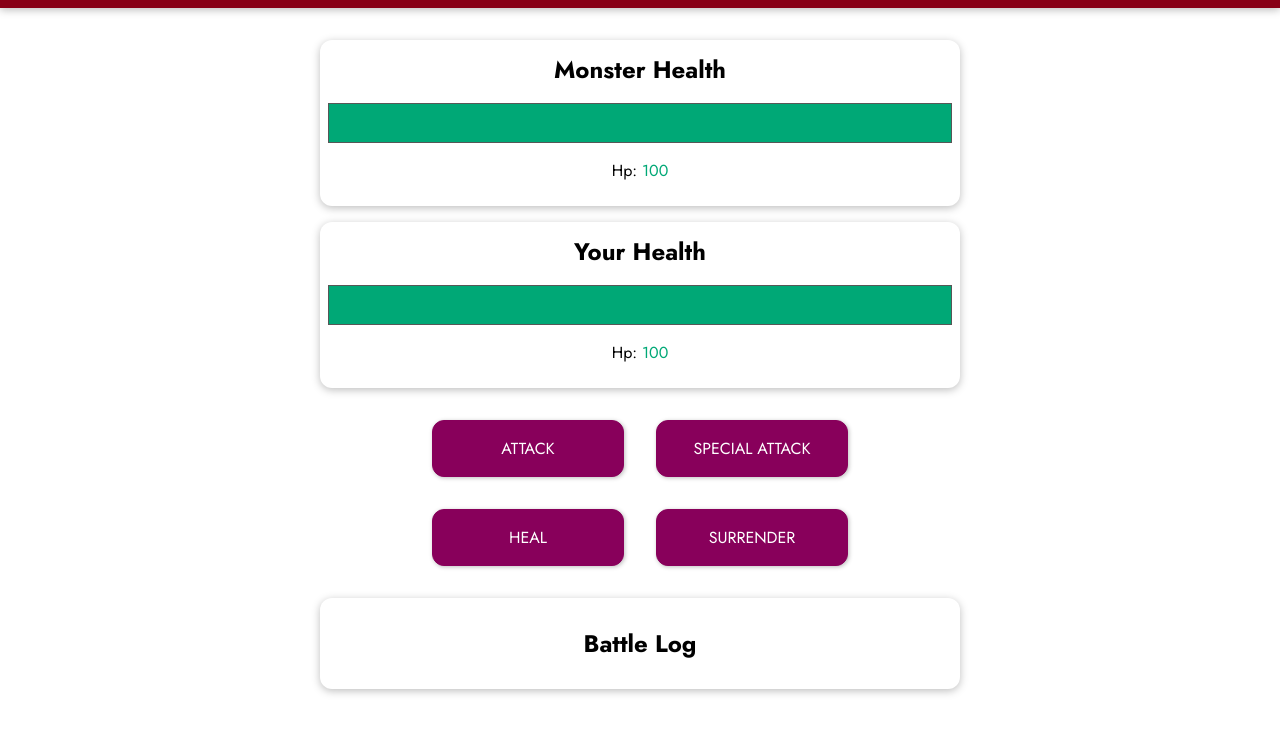
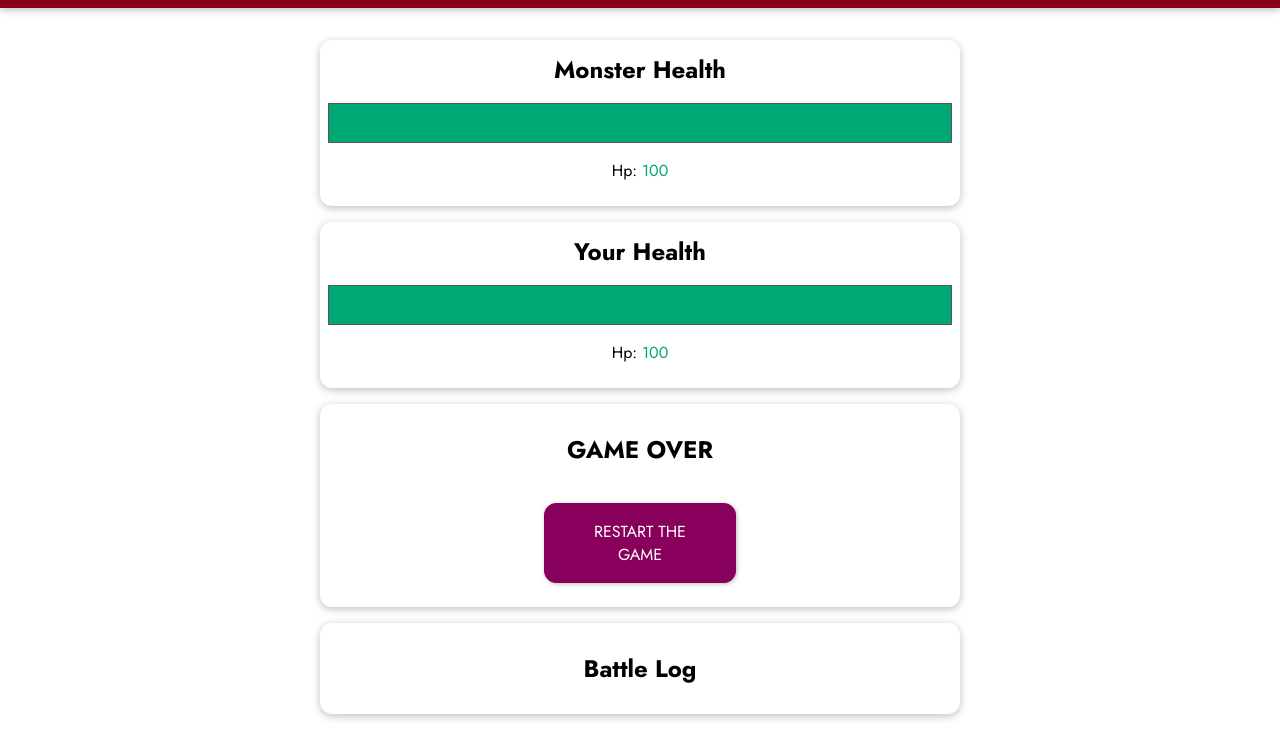
Before and after one commit to renzosantamaria/Monster-Slayer-Game-with-Vue, a plain HTML site: page index.html in a window 1280 px wide. Shown: the part 97-827 px from the top of the page. Before the commit the page ends 802 px from the top, so only its background shows below. Drawn offline with nearby package versions, Linux system fonts and the light colour scheme.

Commit message:
small code changes

```diff
--- a/app.js
+++ b/app.js
@@ -18,21 +18,21 @@ const app = Vue.createApp({
     computed: {
         monsterHealthBar(){
             return {width: this.monsterHealth + '%', backgroundColor: this.monsterHealthBarColor }
-            // return {backgroundColor: this.orange}
         },
         userHealthBar(){
-            // return this.userHealth + '%'
             return {width: this.userHealth + '%', backgroundColor: this.userHealthBarColor}
         },
         disabledAttack(){
-            // return this.roundNr % 3 != 0
             if (this.roundNr < 3) {
                 return true
             }else{
                 return false
             }
+        },
+        active(){
+            return this.active
+        }
 
-        }
     },
 
     watch:{
@@ -86,20 +86,13 @@ const app = Vue.createApp({
         userAttack(){
             this.attackValue = this.randomNumber(12, 6)
             this.monsterHealth -= this.attackValue
-            // this.logs.unshift(this.battleLog("You ", "attacked for ",this.attackValue))
             this.logMessage = this.battleLog("You ", "attacked for ",this.attackValue) + " AND "
-            console.log(this.logMessage);
             this.monsterAttack()
             this.roundNr++
-
-            // this.m = battleLog(user,this.attacked,this.attackValue)
-            // console.log(this.logs);
         },
         monsterAttack(){
             this.attackValue = this.randomNumber(14, 6)
-            // this.logs.unshift(this.battleLog("The monster ", "attacked you for ",this.attackValue))
             this.logMessage += this.battleLog("The monster ", "attacked you for ",this.attackValue)
-            console.log(this.logMessage);
             this.logs.unshift(this.logMessage)
             this.logMessage = ""
             setTimeout(() => {
@@ -112,13 +105,11 @@ const app = Vue.createApp({
             this.monsterHealth -= this.attackValue
             this.logMessage = this.battleLog("You ", "Super attacked for ",this.attackValue) + " AND "
             this.monsterAttack()
-            // this.roundNr++
             this.roundNr = 0
             console.log(this.roundNr);
         },
         heal(){
             this.healValue = this.randomNumber(18, 12)
-            // this.logs.unshift(this.battleLog("You ", "healed for ",this.healValue))
             this.logMessage = this.battleLog("You ", "healed for ",this.healValue) + " AND "
             if(this.userHealth + this.healValue > 100){
                 this.userHealth = 100
--- a/index.html
+++ b/index.html
@@ -34,13 +34,13 @@
         <p>Hp: <span :style="{color: userHealthBarColor}">{{userHealth}}</span></p>
       </section>
 
-      <section v-if="active == false" id="resultBoard" class="container">
+      <section v-if="active" id="resultBoard" class="container">
         <h2>GAME OVER</h2>
         <h3>{{result}}</h3>
         <button @click="restart" >RESTART THE GAME</button>
       </section>
 
-      <section v-if="active == true" id="controls">
+      <section v-else id="controls">
         <button @click="userAttack" >ATTACK</button>
         <button :disabled="disabledAttack" @click="specialAttack" >SPECIAL ATTACK</button>
         <button @click="heal">HEAL</button>
```
